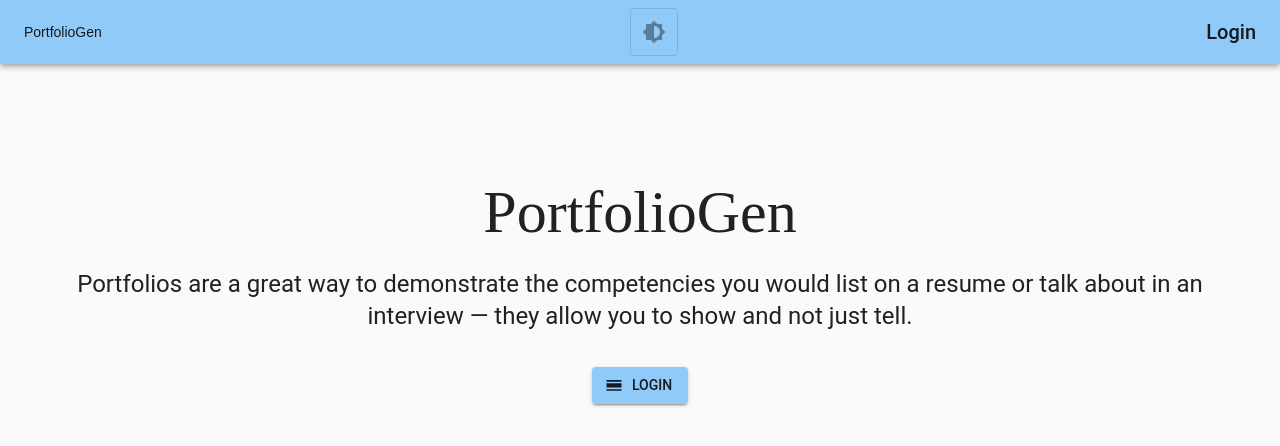
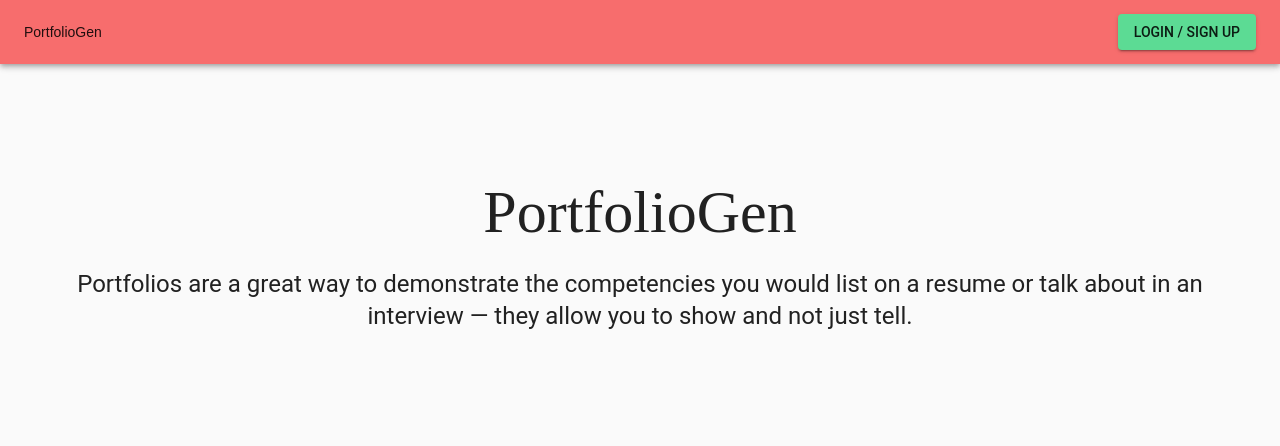
Before and after one commit to Anthima/Portfoliogen, a React (Create React App) app in the folder Automated-Portfolio-Generator-main/: page / in a window 1280 px wide. Shown: the top 446 px of the page. Built offline with nearby package versions, Linux system fonts and the light colour scheme; no server answers.

Commit message:
button change

```diff
--- a/Automated-Portfolio-Generator-main/src/components/BaseTemp.js
+++ b/Automated-Portfolio-Generator-main/src/components/BaseTemp.js
@@ -127,7 +127,7 @@ export default function BaseTemp(props) {
 
                 }
 
-                <Grid item>
+                {/* <Grid item>
                   {!user &&
                     <Button
                       className={classes.btns}
@@ -137,7 +137,7 @@ export default function BaseTemp(props) {
                       <LoginModal />
                     </Button>
                   }
-                </Grid>
+                </Grid> */}
               </Grid>
               {user && <Grid container spacing={2} justify="center">
                 <Grid>
--- a/Automated-Portfolio-Generator-main/src/components/LoginModal.js
+++ b/Automated-Portfolio-Generator-main/src/components/LoginModal.js
@@ -8,6 +8,8 @@ import { auth, database, providerGoogle, providerGitHub } from '../firebase-conf
 import { UserContext } from '../context/userContext';
 import { FirebaseUserDefaultData } from './utils/defaultData';
 import MainForm from './forms/MainForm';
+import { Button } from '@material-ui/core';
+
 
 const useStyles = makeStyles((theme) => ({
   modal: {
@@ -155,14 +157,19 @@ export default function LoginModal() {
       showPassword: false,
     })
   }
-  return (
+  return (// Button color change
     <div>
-      <Typography
+
+      <Button variant="contained"  style={{ background: '#5CDB94'}}  onClick={() => { console.log('onClick'); }}>
+
+  Login / Sign Up
+</Button>
+      {/* <Typography
         type="button"
         onClick={handleOpen}
         variant="contained">
-        Login
-      </Typography>
+        Login / Sign Up
+      </Typography> */}
       <Modal
         aria-labelledby="transition-modal-title"
         aria-describedby="transition-modal-description"
--- a/Automated-Portfolio-Generator-main/src/components/NavbarTop.js
+++ b/Automated-Portfolio-Generator-main/src/components/NavbarTop.js
@@ -38,7 +38,7 @@ function NavbarTop({ goBack, switchComp }) {
   return (
     <>
       <CssBaseline />
-      <AppBar color="secondary" position="relative">
+      <AppBar style={{ background: '#F76D6D'}} position="relative">
         <Toolbar className={classes.navBox}>
 
          { // logo  change  krna hai
@@ -49,7 +49,7 @@ function NavbarTop({ goBack, switchComp }) {
               PortfolioGen
             </div>
 
-          {switchComp}
+          {/* {switchComp} */}
           <Typography variant="h6" color="inherit">
             {goBack}
             {!user ?
```
